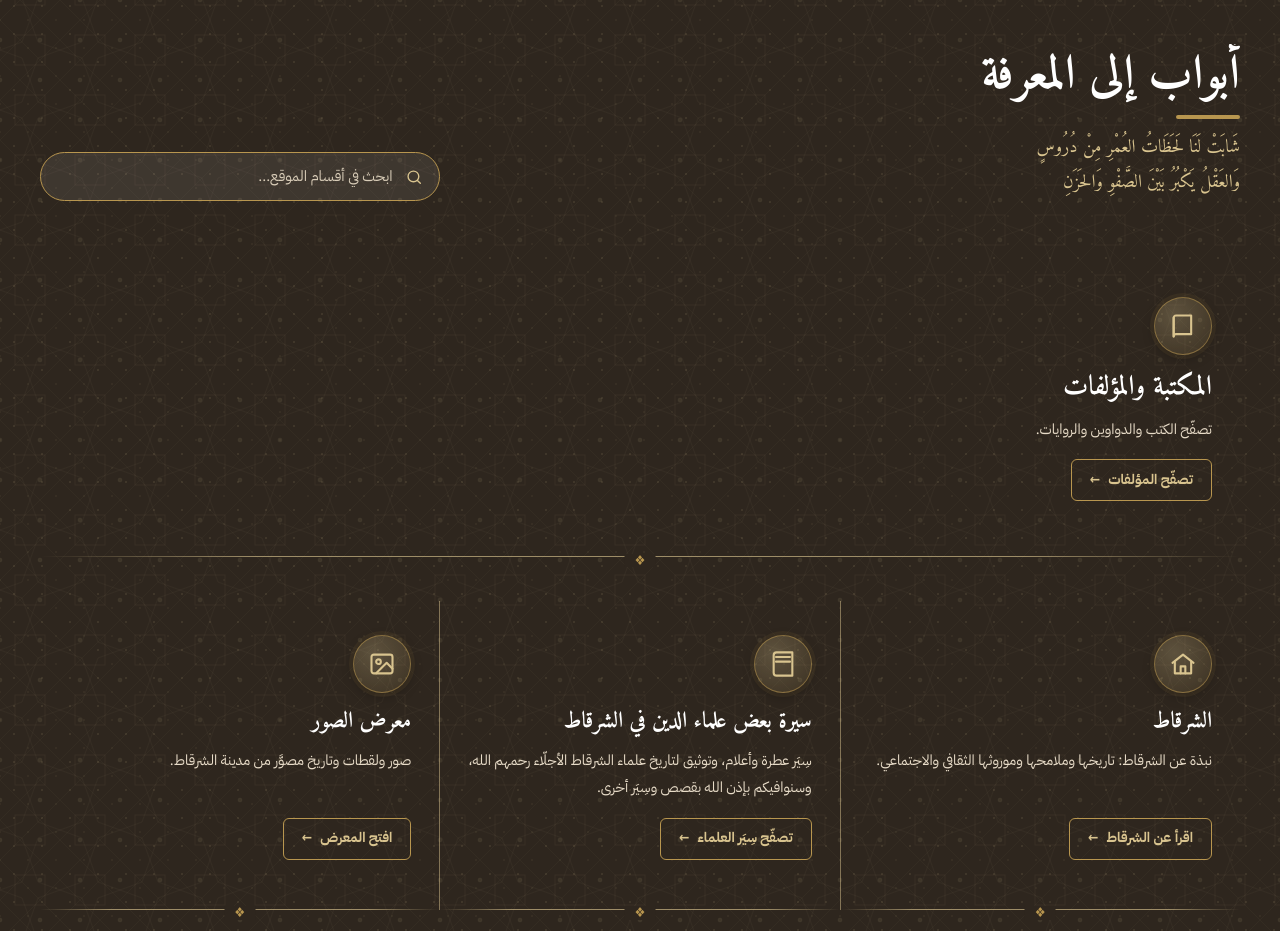
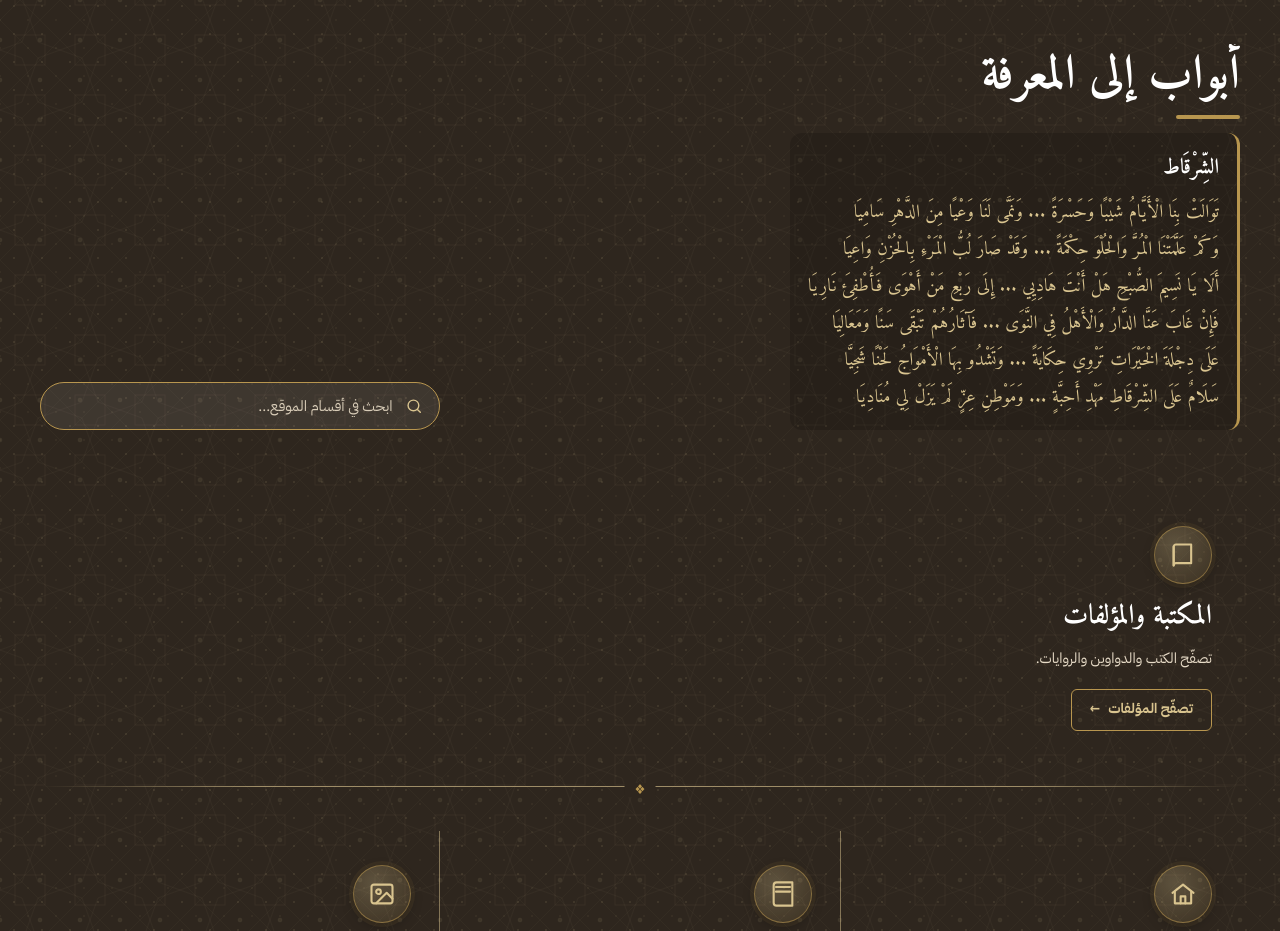
Before and after one commit to mhamalgporee-ctrl/mhamalgporee-ctrl.github.io, a plain HTML site: page index.html in a window 1280 px wide. Shown: the part 2920-3851 px from the top of the page. Drawn offline with Linux system fonts and the light colour scheme; no server answers; a web font is replaced by a local one.

Commit message:
Update index.html

```diff
--- a/index.html
+++ b/index.html
@@ -182,7 +182,8 @@ button{cursor:pointer}
 .section-heading{display:flex;justify-content:space-between;align-items:end;gap:24px;margin-bottom:28px}
 .section-heading h2{margin:0;color:#fff;font-family:var(--font-head);font-size:clamp(2rem,4vw,3rem);line-height:1.35}
 .section-heading h2::after{content:"";display:block;width:64px;height:4px;margin-top:6px;border-radius:2px;background:var(--gold)}
-.poetry-sub{margin:12px 0 0;color:var(--gold-l);font-family:var(--font-head);font-size:1.15rem;line-height:1.9}
+.poetry-sub{margin:14px 0 0;padding:14px 18px;border-inline-start:3px solid var(--gold);border-radius:12px;background:rgba(0,0,0,.14);color:var(--gold-l);font-family:var(--font-head);font-size:1.15rem;line-height:2}
+.poetry-title{display:block;margin-bottom:6px;color:#fff;font-size:1.32rem;font-weight:700}
 .search-box{display:flex;align-items:center;gap:10px;width:min(400px,100%);padding:8px 16px;border:1px solid var(--gold);border-radius:999px;background:rgba(255,255,255,.08)}
 .search-box .ico{color:var(--gold-l)}
 .search-box input{width:100%;min-width:0;border:0;outline:none;background:transparent;color:#fff;font-size:.92rem}
@@ -282,7 +283,7 @@ button{cursor:pointer}
   .hero-kicker{font-size:.8rem;margin-bottom:2px}.hero h1{font-size:clamp(1.9rem,8.4vw,2.4rem);line-height:1.3;margin:0 0 6px}.hero-accent{display:inline}.hero h1::after{margin-top:6px;width:70px}
   .hero-byline{font-size:.92rem;line-height:1.8;margin-bottom:14px}.hero-visual{padding:18px 10px 8px}.orn{width:min(140px,48%)}
   .c-bismillah{font-size:.85rem;line-height:1.4}.c-ayah{font-size:clamp(1.3rem,5.6vw,1.7rem);line-height:1.45}.c-tasbih span{font-size:.88rem}.c-salawat{font-size:.82rem}.hero-caption{font-size:.76rem}
-  .section-heading{align-items:flex-start;flex-direction:column}.footer-inner{align-items:flex-start;flex-direction:column}.smart-welcome{font-size:1.1rem;padding:12px 14px}
+  .section-heading{align-items:flex-start;flex-direction:column}.poetry-sub{font-size:1.02rem;line-height:1.95;padding:12px 14px}.footer-inner{align-items:flex-start;flex-direction:column}.smart-welcome{font-size:1.1rem;padding:12px 14px}
   .quran-card{padding:22px 16px}
   .divider{width:min(100% - 28px,var(--container));gap:10px;margin:10px auto}.divider svg{width:105px}
 }
@@ -427,7 +428,15 @@ gtag('config','G-3VZQSDZNC7');
       <div class="section-heading">
         <div>
           <h2 id="libraryTitle">أبواب إلى المعرفة</h2>
-          <p class="poetry-sub">شَابَتْ لَنَا لَحَظَاتُ العُمْرِ مِنْ دُرُوسٍ<br>وَالعَقْلُ يَكْبُرُ بَيْنَ الصَّفْوِ وَالحَزَنِ</p>
+          <p class="poetry-sub">
+            <span class="poetry-title">الشِّرْقَاط</span>
+            تَوَالَتْ بِنَا الْأَيَّامُ شَيْبًا وَحَسْرَةً ... وَنَمَّى لَنَا وَعْيًا مِنَ الدَّهْرِ سَامِيَا<br>
+            وَكَمْ عَلَّمَتْنَا الْمُرَّ وَالْحُلْوَ حِكْمَةً ... وَقَدْ صَارَ لُبُّ الْمَرْءِ بِالْحُزْنِ وَاعِيَا<br>
+            أَلَا يَا نَسِيمَ الصُّبْحِ هَلْ أَنْتَ هَادِيِي ... إِلَى رَبْعِ مَنْ أَهْوَى فَأُطْفِئَ نَارِيَا<br>
+            فَإِنْ غَابَ عَنَّا الدَّارُ وَالْأَهْلُ فِي النَّوَى ... فَآثَارُهُمْ تَبْقَى سَنًا وَمَعَالِيَا<br>
+            عَلَى دِجْلَةَ الْخَيْرَاتِ تَرْوِي حِكَايَةً ... وَتَشْدُو بِهَا الْأَمْوَاجُ لَحْنًا شَجِيَّا<br>
+            سَلَامٌ عَلَى الشِّرْقَاطِ مَهْدِ أَحِبَّةٍ ... وَمَوْطِنِ عِزٍّ لَمْ يَزَلْ لِي مُنَادِيَا
+          </p>
         </div>
         <label class="search-box">
           <svg class="ico" viewBox="0 0 24 24" aria-hidden="true"><circle cx="11" cy="11" r="7"/><path d="M20 20l-3.5-3.5"/></svg>
```
